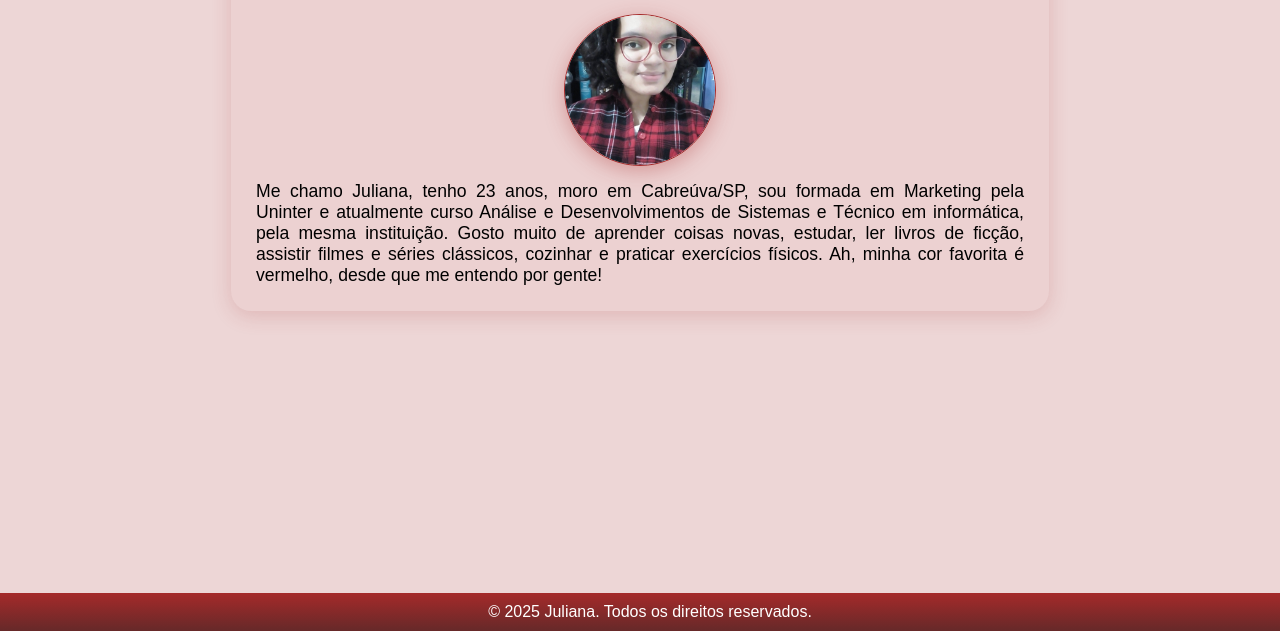
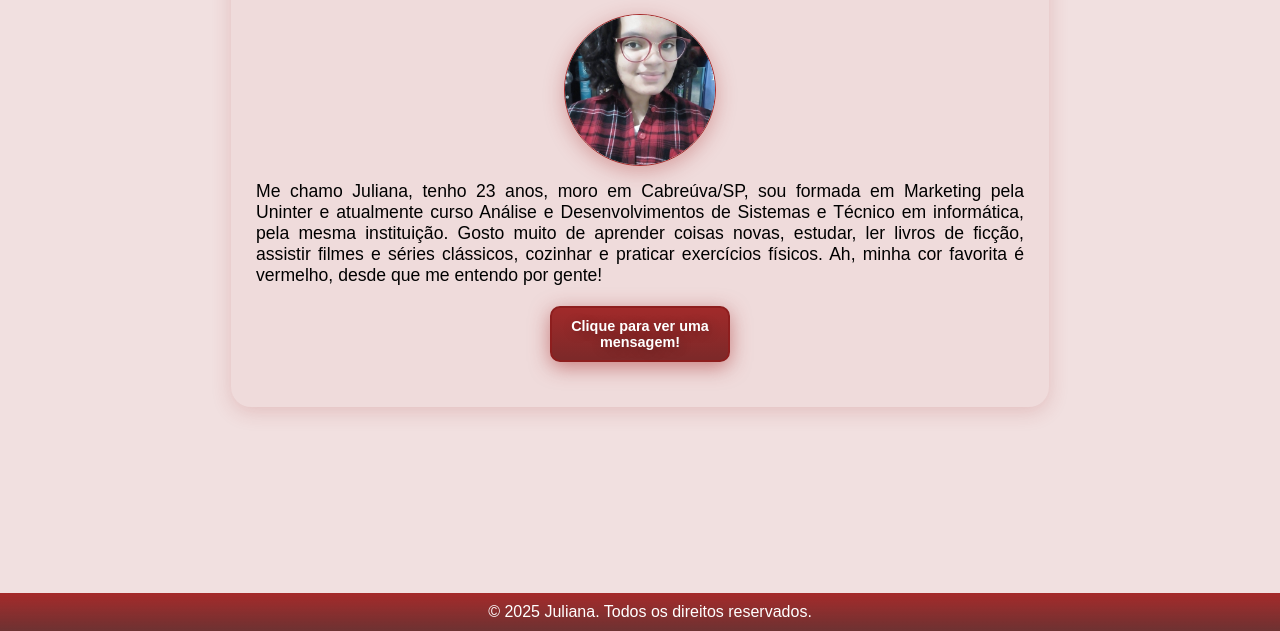
Before and after one commit to jsouza4/trabalho-fds, a plain HTML site: page index.html in a window 1280 px wide. Shown: the part 169-800 px from the top of the page. Drawn offline with Linux system fonts and the light colour scheme.

Commit message:
atualização

```diff
--- a/index.html
+++ b/index.html
@@ -23,6 +23,7 @@
             <h1>Juliana Souza Santos</h1>
             <img src="imagens/minha-foto.jpg" alt="Imagem de Juliana">
             <p>Me chamo Juliana, tenho 23 anos, moro em Cabreúva/SP, sou formada em Marketing pela Uninter e atualmente curso Análise e Desenvolvimentos de Sistemas e Técnico em informática, pela mesma instituição. Gosto muito de aprender coisas novas, estudar, ler livros de ficção, assistir filmes e séries clássicos, cozinhar e praticar exercícios físicos. Ah, minha cor favorita é vermelho, desde que me entendo por gente!</p>
+            <button>Clique para ver uma mensagem!</button>
         </main>
 
     <footer>
--- a/style.css
+++ b/style.css
@@ -14,7 +14,7 @@
 
 body {
     font-family: Arial, Helvetica, sans-serif;
-    background-color: rgba(165, 42, 42, 0.192);
+    background-color: rgba(165, 42, 42, 0.144);
 }
 
 header {
@@ -86,8 +86,22 @@ main {
     font-size: 1.1em;
 }
 
+.container-sobre button {
+    padding: 10px;
+    width: 180px;
+    border-radius: 10px;
+    margin: 20px auto;
+    border: 2px solid rgb(141, 30, 30);
+    background-image: linear-gradient(to bottom, rgb(161, 42, 42), rgb(124, 41, 41));
+    color: white;
+    box-shadow: 0px 5px 20px rgba(165, 42, 42, 0.534);
+    text-shadow: 2px 2px 12px rgba(0, 0, 0, 0.281);
+    font-weight: 600;
+    font-size: 0.9em;
+}
+
 footer {
-    background-image: linear-gradient(to bottom, brown, rgb(102, 41, 41));
+    background-image: linear-gradient(to bottom, brown, rgba(102, 41, 41, 0.952));
     color: white;
     padding: 10px;
     text-align: center;
```
